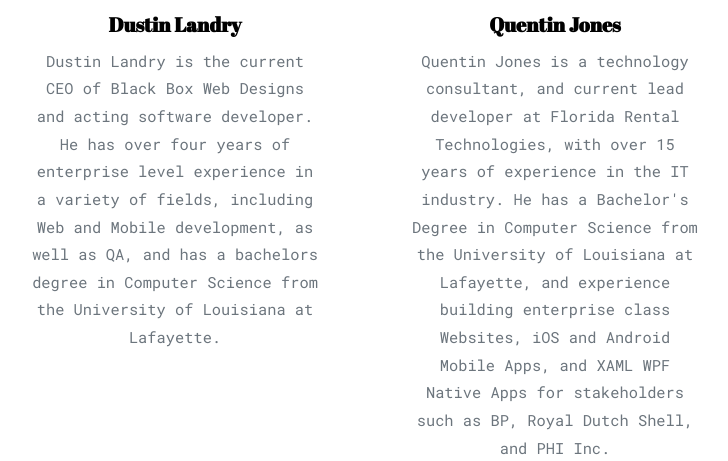
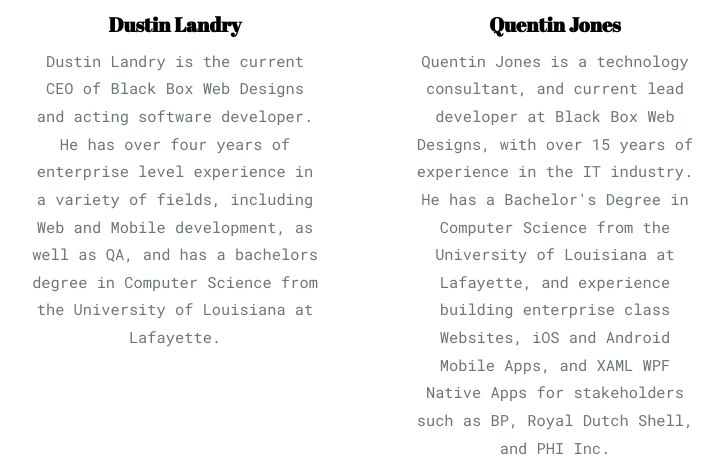
Before and after one commit to Duskamo/mycompany_gui, a Django app: page /about in a window 1280 px wide. Shown: the part 2242-2703 px from the top of the page, without its empty margins (275-1003 px from the left). Run offline with Django 3.2, Linux system fonts and the light colour scheme; some libraries are stand-ins or nearby versions.

Commit message:
content fix on quentins bio

```diff
--- a/mysite/gui/templates/gui/about.html
+++ b/mysite/gui/templates/gui/about.html
@@ -91,7 +91,7 @@
             <a href="#"><img src="{% static 'gui/assets/q.jpg' %}" alt="Image Placeholder" class="img-fluid"></a>
             <div class="media-body">
               <h3 class="mt-0 text-black">Quentin Jones</h3>
-              <p>Quentin Jones is a technology consultant, and current lead developer at Florida Rental Technologies, with over 15 years of experience in the IT industry. He has a Bachelor's Degree in Computer Science from the University of Louisiana at Lafayette, and experience building enterprise class Websites, iOS and Android Mobile Apps, and XAML WPF Native Apps for stakeholders such as BP, Royal Dutch Shell, and PHI Inc.</p>
+              <p>Quentin Jones is a technology consultant, and current lead developer at Black Box Web Designs, with over 15 years of experience in the IT industry. He has a Bachelor's Degree in Computer Science from the University of Louisiana at Lafayette, and experience building enterprise class Websites, iOS and Android Mobile Apps, and XAML WPF Native Apps for stakeholders such as BP, Royal Dutch Shell, and PHI Inc.</p>
             </div>
           </div>
         </div>
```
